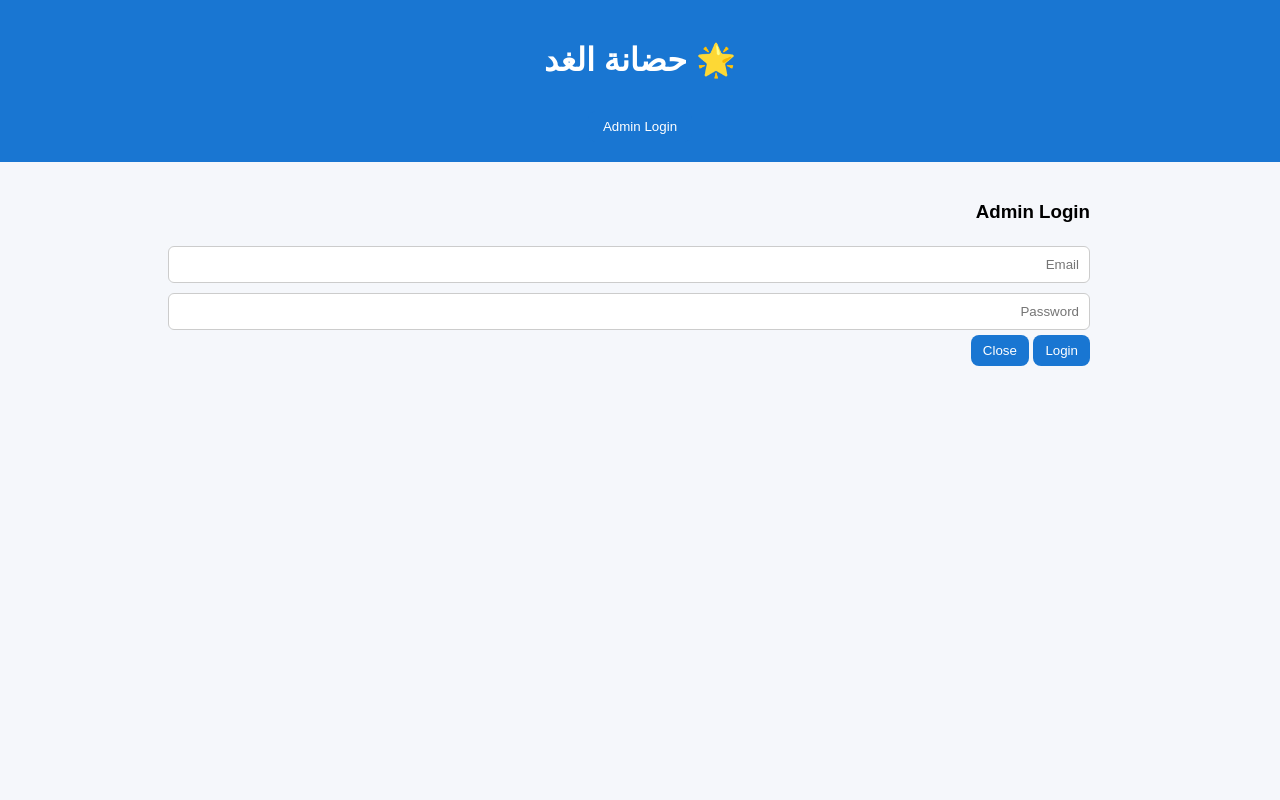
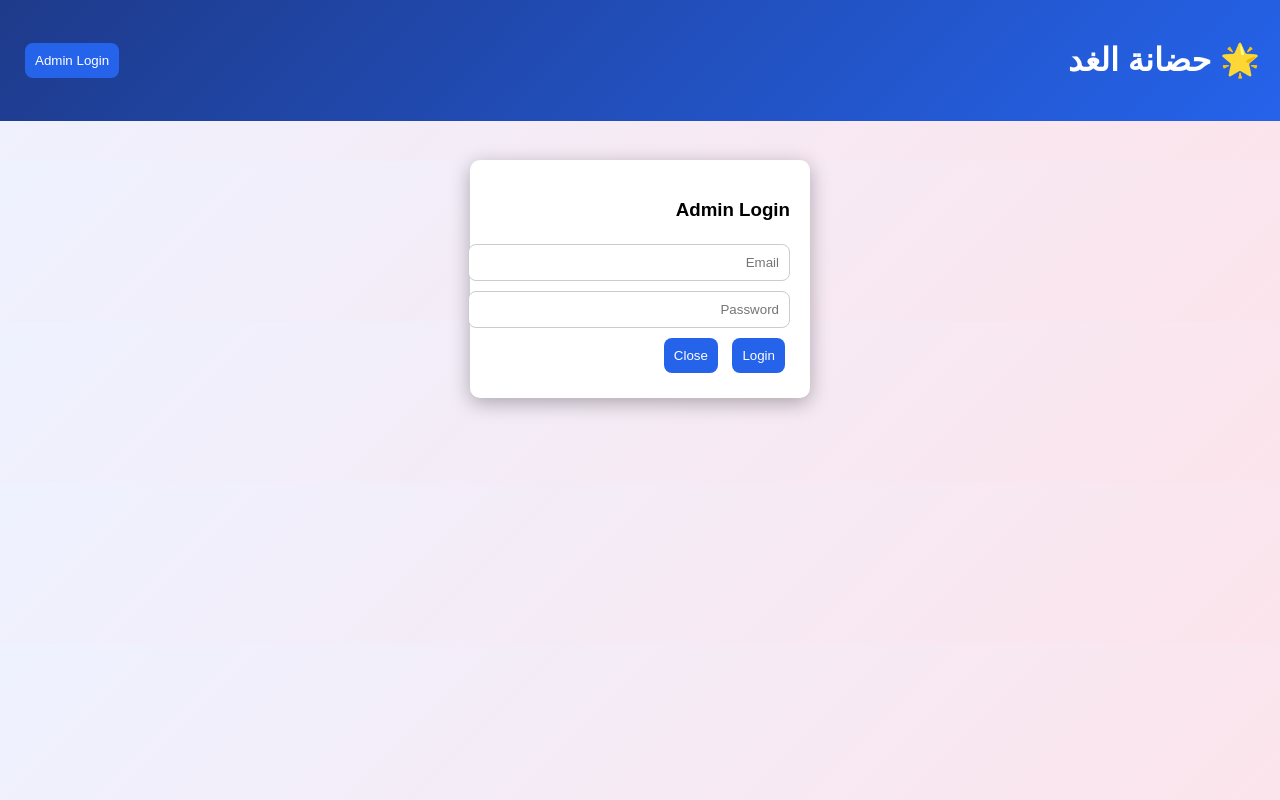
Before and after one commit to romiosublos/events-system, a website: page index.html in a window 1280 px wide. Both pictures are taken after a click on the button "Admin Login". Drawn offline with Linux system fonts and the light colour scheme; no server answers.

Commit message:
Update style.css

```diff
--- a/style.css
+++ b/style.css
@@ -1,23 +1,18 @@
 body{
   margin:0;
   font-family:Arial;
-  background:#f5f7fb;
+  background:linear-gradient(135deg,#eef2ff,#fce4ec);
   direction:rtl;
 }
 
 .header{
-  background:#1976d2;
+  background:linear-gradient(135deg,#1e3a8a,#2563eb);
   color:white;
   padding:20px;
   text-align:center;
-}
-
-.header button{
-  margin-top:10px;
-  padding:8px 15px;
-  border:none;
-  border-radius:8px;
-  cursor:pointer;
+  display:flex;
+  justify-content:space-between;
+  align-items:center;
 }
 
 .container{
@@ -26,8 +21,8 @@ body{
   padding:20px;
 }
 
-/* LOGIN */
-.loginBox{
+/* MODAL */
+.modal{
   position:fixed;
   top:20%;
   left:50%;
@@ -35,24 +30,46 @@ body{
   background:white;
   padding:20px;
   border-radius:10px;
-  box-shadow:0 5px 15px rgba(0,0,0,0.3);
+  box-shadow:0 5px 20px rgba(0,0,0,0.3);
+  width:300px;
 }
 
 input{
   width:100%;
   padding:10px;
   margin:5px 0;
-  border-radius:6px;
+  border-radius:8px;
   border:1px solid #ccc;
 }
 
-/* EVENTS */
+/* BUTTONS */
+button{
+  background:#2563eb;
+  color:white;
+  border:none;
+  padding:10px;
+  margin:5px;
+  border-radius:8px;
+  cursor:pointer;
+  transition:0.2s;
+}
+
+button:hover{
+  transform:scale(1.05);
+}
+
+/* EVENT CARD */
 .event{
   background:white;
   margin:15px 0;
-  border-radius:10px;
+  border-radius:15px;
   overflow:hidden;
-  box-shadow:0 3px 10px rgba(0,0,0,0.1);
+  box-shadow:0 5px 15px rgba(0,0,0,0.1);
+  transition:0.3s;
+}
+
+.event:hover{
+  transform:translateY(-5px);
 }
 
 .event img{
@@ -62,7 +79,7 @@ input{
 }
 
 .event-content{
-  padding:10px;
+  padding:15px;
 }
 
 .links a{
@@ -77,12 +94,3 @@ input{
 .meeting{background:#2196f3;}
 .attendance{background:#4caf50;}
 .media{background:#9c27b0;}
-
-button{
-  padding:8px 12px;
-  background:#1976d2;
-  color:white;
-  border:none;
-  border-radius:8px;
-  cursor:pointer;
-}
```
